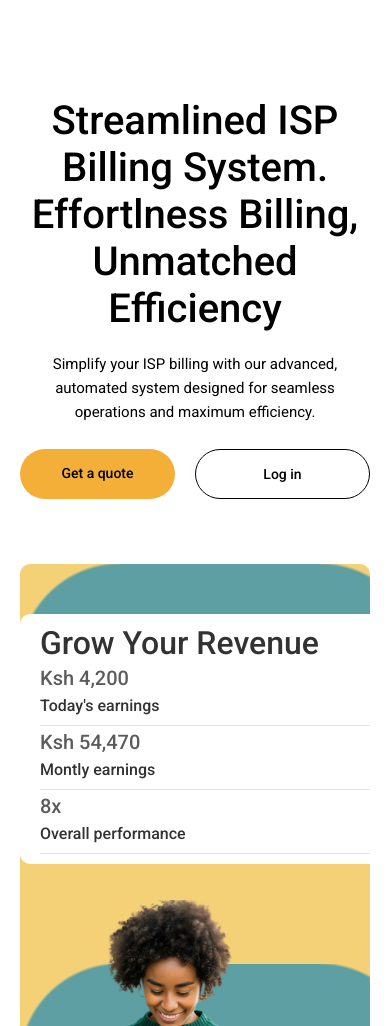
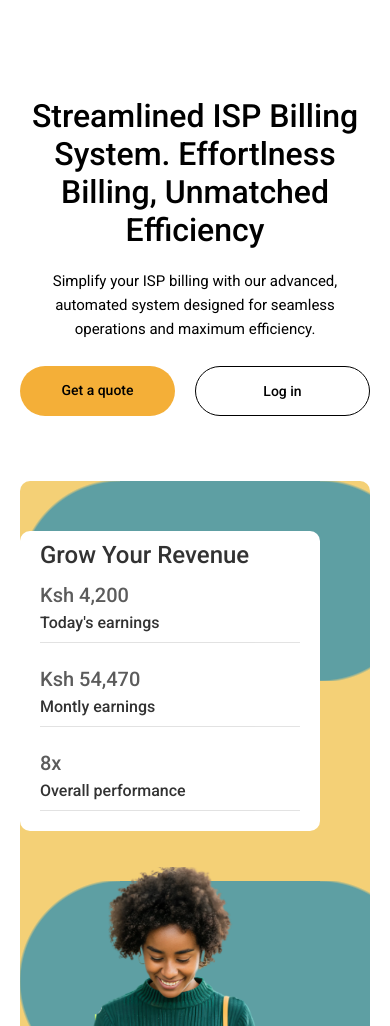
Before and after one commit to stancillous/billnasisi, a website: page index.html in a window 390 px wide. Shown: the part 74-1100 px from the top of the page. Drawn offline with nearby package versions, Linux system fonts and the light colour scheme.

Commit message:
change ui

```diff
--- a/index.scss
+++ b/index.scss
@@ -298,7 +298,7 @@ header {
             }
 
             .lbw-ttle-wrp {
-              padding-left: 5.6rem;
+              padding-left: 4rem;
               .num {
                 font-size: 9rem;
                 font-weight: 700;
@@ -680,16 +680,28 @@ header {
     }
   }
   .gl-ttl{
-    font-size: 5rem !important;
+    font-size: 5rem !important; //hero section title
   }
 
   .grid-right {
-    height: 70rem !important;
+    // height: 70rem !important;
+    height: auto !important;
+    padding-bottom: unset !important;
     .ill-image-container{
       flex-direction: column;
 
       .person-img{
         transform: scale(1) !important;
+      }
+      .gr-dets{
+        width: 30rem !important;
+        h2{
+          font-size: 2.4rem !important;
+        }
+        div{
+          margin: 1rem 0;
+        }
+
       }
     }
   }
@@ -766,7 +778,7 @@ header {
 @media screen and (max-width: 550px) {
 
   .gl-ttl{
-    font-size: 4rem !important;
+    font-size: 3.2rem !important;
   }
 }
 
```
Also changed, not shown: index.css, 1 other file.
